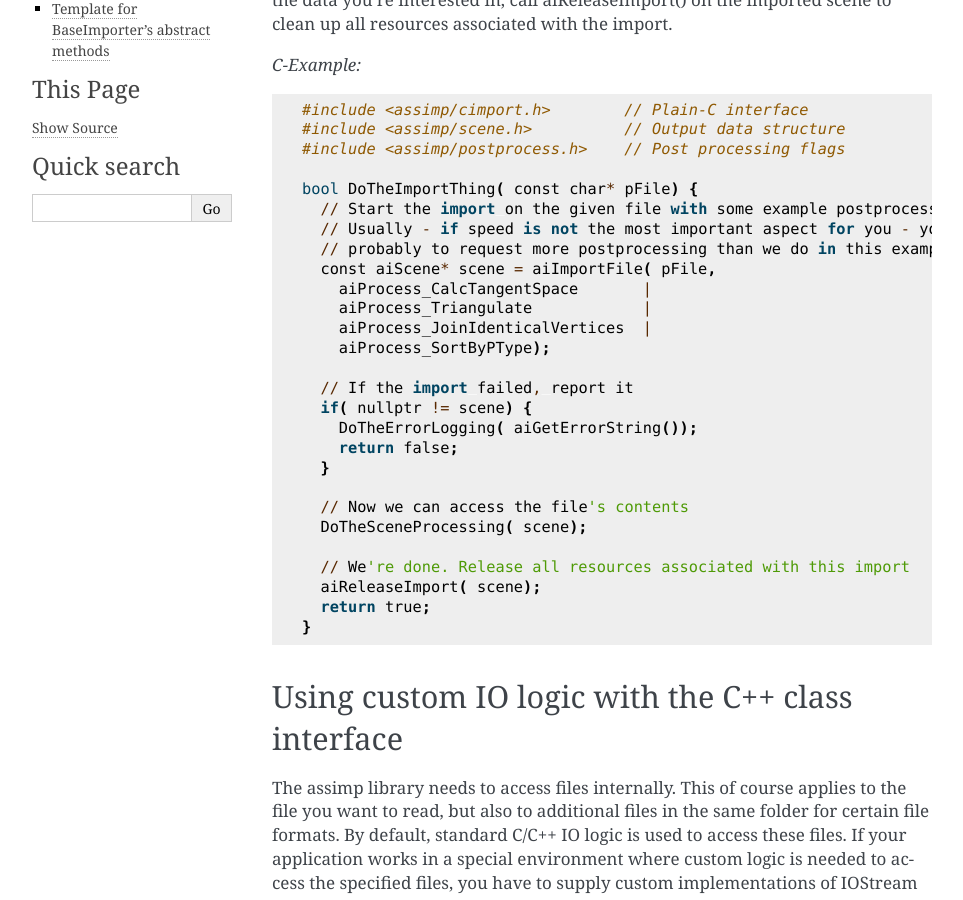
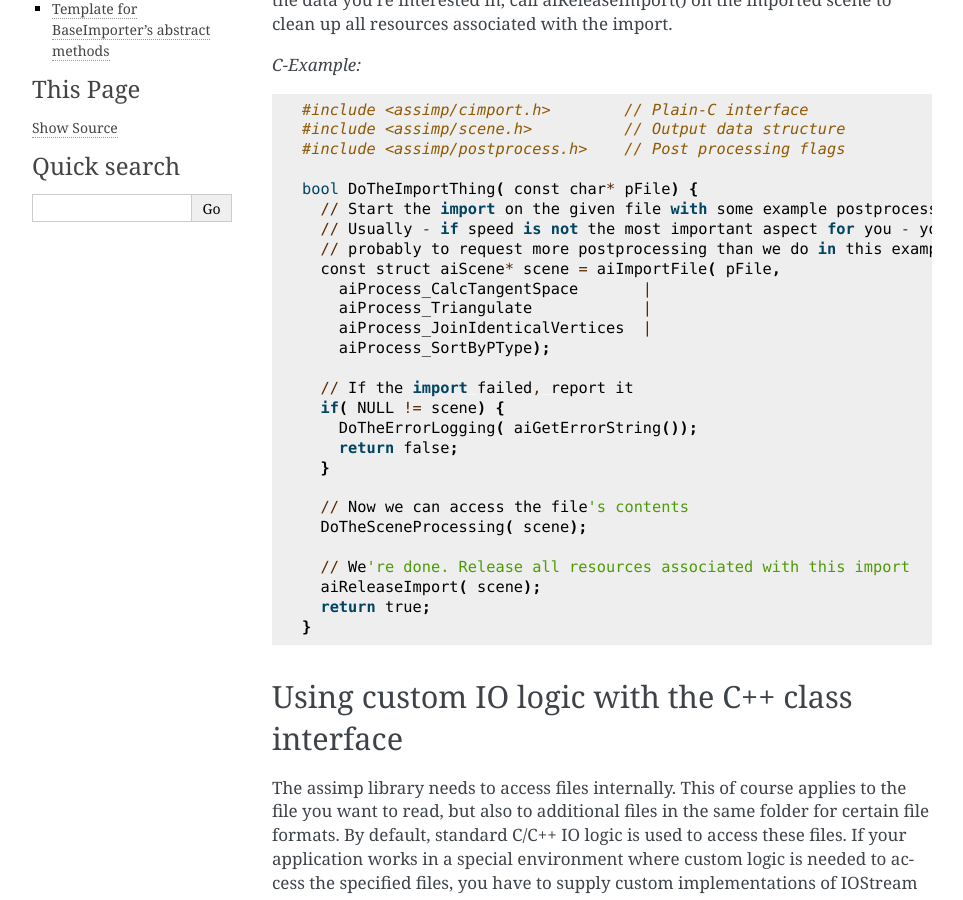
Before and after one commit to assimp/assimp-docs, a Sphinx documentation site: the page built from source/usage/use_the_lib.rst, in a window 1280 px wide and 900 px high, scrolled down 1482 px. Shown: the whole window, without its empty margins (148-1111 px from the left). Built offline with Sphinx 7.4.7, drawn with Linux system fonts in a browser that asks for light colours.

Commit message:
Fix c-usage class
closes https://github.com/assimp/assimp/issues/3354

```diff
--- a/source/usage/use_the_lib.rst
+++ b/source/usage/use_the_lib.rst
@@ -80,14 +80,14 @@ imported scene to clean up all resources associated with the import.
       // Start the import on the given file with some example postprocessing
       // Usually - if speed is not the most important aspect for you - you'll t
       // probably to request more postprocessing than we do in this example.
-      const aiScene* scene = aiImportFile( pFile,
+      const struct aiScene* scene = aiImportFile( pFile,
         aiProcess_CalcTangentSpace       |
         aiProcess_Triangulate            |
         aiProcess_JoinIdenticalVertices  |
         aiProcess_SortByPType);
 
       // If the import failed, report it
-      if( nullptr != scene) {
+      if( NULL != scene) {
         DoTheErrorLogging( aiGetErrorString());
         return false;
       }
```
